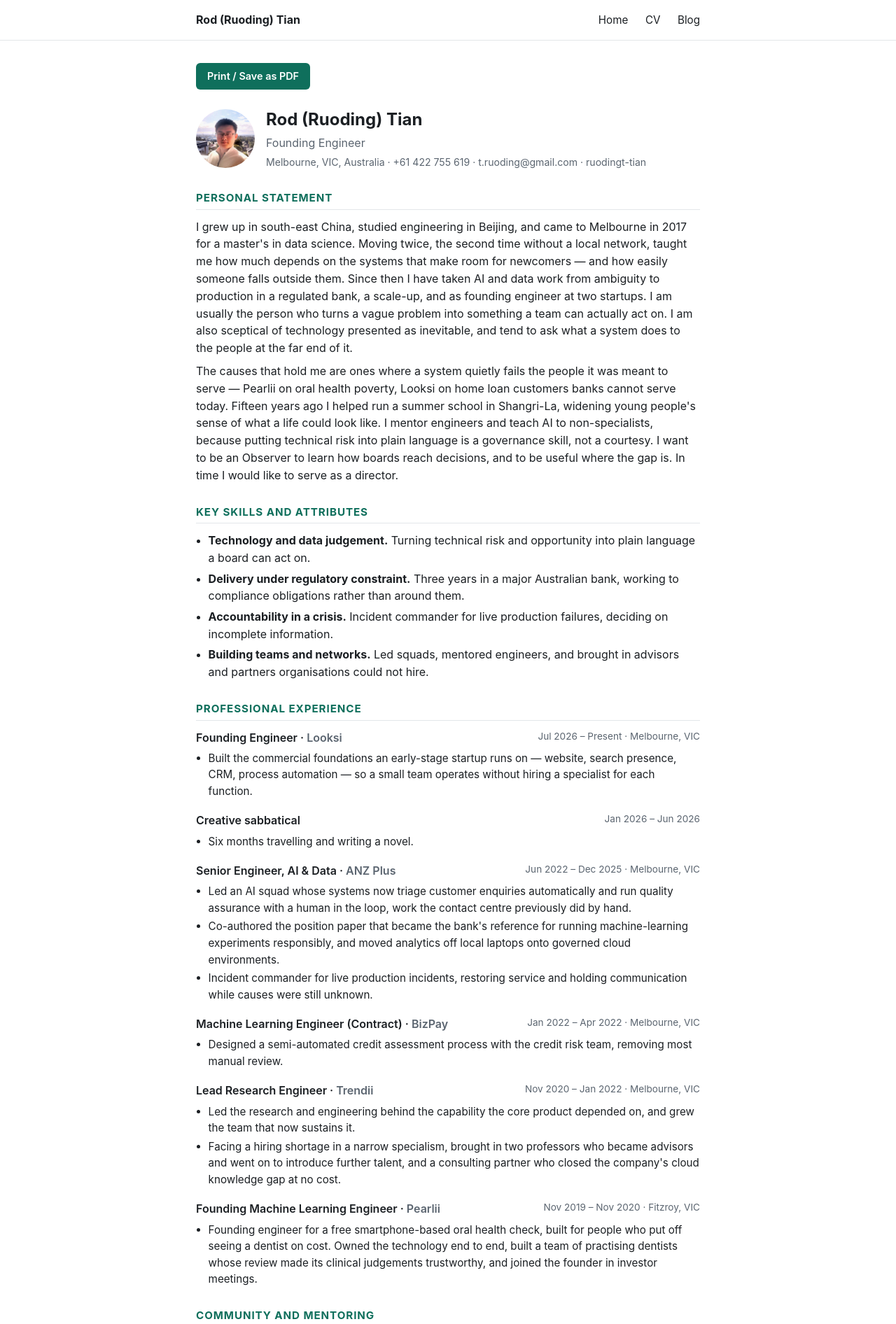
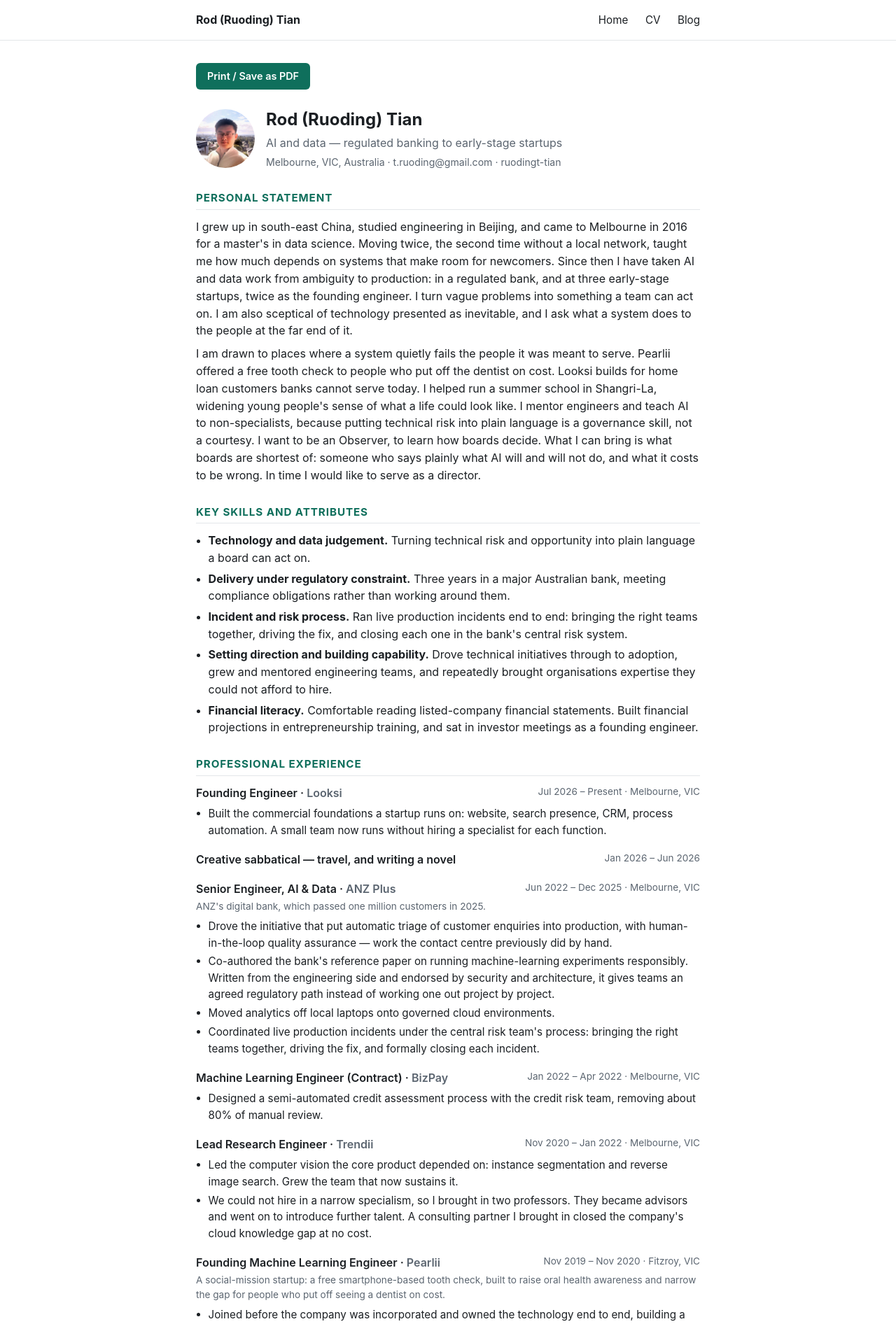
Before and after one commit to ruodingt/ruodingt.github.io, a Jekyll site: the page built from cv/index.md, in a window 1280 px wide. Shown: the top 1892 px of the page at 70% size. Built offline with Jekyll 4.4.1, drawn with Linux system fonts in a browser that asks for light colours; some of the changed text lies outside the part shown.

Commit message:
Rewrite the board CV for the Observership application
Align every claim with what the essays say and cut the padding.

- Statement: 282 -> 238 words, longest sentence 52 -> 28. Fix the
  arrival year (2016, not 2017), which also resolves the NTU exchange
  falling outside the master's.
- Downgrade "incident commander ... deciding on incomplete information"
  to coordinator working to the central risk team's process. The old
  wording claimed more than the role was, and would not survive an
  interview question.
- Drop the squad-leadership claim at ANZ in favour of driving the
  initiative, and reword the matching attribute so the CV does not
  assert in one place what it declines in another.
- Pearlii is a social-mission startup, not a social enterprise: the
  essay says it only aspired to incorporate as one.
- Add the numbers and specifics that were missing: 80% of manual review,
  one million ANZ Plus customers, computer vision named as instance
  segmentation and reverse image search, joined Pearlii pre-incorporation.
- Add financial literacy as an attribute; tell the advisor-network story
  once instead of three times; add an arts and culture entry.
- Phone is print-only now, so it stays out of a crawlable page but still
  reaches the panel in the PDF.

Co-Authored-By: Claude Opus 5 <noreply@anthropic.com>

```diff
--- a/_data/cv.yml
+++ b/_data/cv.yml
@@ -1,5 +1,5 @@
 name: "Rod (Ruoding) Tian"
-current_role: "Founding Engineer"
+current_role: "AI and data &mdash; regulated banking to early-stage startups"
 location: "Melbourne, VIC, Australia"
 email: "t.ruoding@gmail.com"
 phone: "+61 422 755 619"
@@ -9,18 +9,20 @@ linkedin: "https://www.linkedin.com/in/ruodingt-tian/"
 # words, at the top, covering who you are, professional value, community
 # connection, and values/motivation.
 statement:
-  - "I grew up in south-east China, studied engineering in Beijing, and came to Melbourne in 2017 for a master's in data science. Moving twice, the second time without a local network, taught me how much depends on the systems that make room for newcomers &mdash; and how easily someone falls outside them. Since then I have taken AI and data work from ambiguity to production in a regulated bank, a scale-up, and as founding engineer at two startups. I am usually the person who turns a vague problem into something a team can actually act on. I am also sceptical of technology presented as inevitable, and tend to ask what a system does to the people at the far end of it."
-  - "The causes that hold me are ones where a system quietly fails the people it was meant to serve &mdash; Pearlii on oral health poverty, Looksi on home loan customers banks cannot serve today. Fifteen years ago I helped run a summer school in Shangri-La, widening young people's sense of what a life could look like. I mentor engineers and teach AI to non-specialists, because putting technical risk into plain language is a governance skill, not a courtesy. I want to be an Observer to learn how boards reach decisions, and to be useful where the gap is. In time I would like to serve as a director."
+  - "I grew up in south-east China, studied engineering in Beijing, and came to Melbourne in 2016 for a master's in data science. Moving twice, the second time without a local network, taught me how much depends on systems that make room for newcomers. Since then I have taken AI and data work from ambiguity to production: in a regulated bank, and at three early-stage startups, twice as the founding engineer. I turn vague problems into something a team can act on. I am also sceptical of technology presented as inevitable, and I ask what a system does to the people at the far end of it."
+  - "I am drawn to places where a system quietly fails the people it was meant to serve. Pearlii offered a free tooth check to people who put off the dentist on cost. Looksi builds for home loan customers banks cannot serve today. I helped run a summer school in Shangri-La, widening young people's sense of what a life could look like. I mentor engineers and teach AI to non-specialists, because putting technical risk into plain language is a governance skill, not a courtesy. I want to be an Observer, to learn how boards decide. What I can bring is what boards are shortest of: someone who says plainly what AI will and will not do, and what it costs to be wrong. In time I would like to serve as a director."
 
 attributes:
   - title: "Technology and data judgement"
     detail: "Turning technical risk and opportunity into plain language a board can act on."
   - title: "Delivery under regulatory constraint"
-    detail: "Three years in a major Australian bank, working to compliance obligations rather than around them."
-  - title: "Accountability in a crisis"
-    detail: "Incident commander for live production failures, deciding on incomplete information."
-  - title: "Building teams and networks"
-    detail: "Led squads, mentored engineers, and brought in advisors and partners organisations could not hire."
+    detail: "Three years in a major Australian bank, meeting compliance obligations rather than working around them."
+  - title: "Incident and risk process"
+    detail: "Ran live production incidents end to end: bringing the right teams together, driving the fix, and closing each one in the bank's central risk system."
+  - title: "Setting direction and building capability"
+    detail: "Drove technical initiatives through to adoption, grew and mentored engineering teams, and repeatedly brought organisations expertise they could not afford to hire."
+  - title: "Financial literacy"
+    detail: "Comfortable reading listed-company financial statements. Built financial projections in entrepreneurship training, and sat in investor meetings as a founding engineer."
 
 experience:
   - company: "Looksi"
@@ -28,56 +30,57 @@ experience:
     dates: "Jul 2026 &ndash; Present"
     location: "Melbourne, VIC"
     achievements:
-      - "Built the commercial foundations an early-stage startup runs on &mdash; website, search presence, CRM, process automation &mdash; so a small team operates without hiring a specialist for each function."
-  - title: "Creative sabbatical"
+      - "Built the commercial foundations a startup runs on: website, search presence, CRM, process automation. A small team now runs without hiring a specialist for each function."
+  - title: "Creative sabbatical &mdash; travel, and writing a novel"
     dates: "Jan 2026 &ndash; Jun 2026"
-    achievements:
-      - "Six months travelling and writing a novel."
   - company: "ANZ Plus"
     title: "Senior Engineer, AI &amp; Data"
     dates: "Jun 2022 &ndash; Dec 2025"
     location: "Melbourne, VIC"
+    context: "ANZ's digital bank, which passed one million customers in 2025."
     achievements:
-      - "Led an AI squad whose systems now triage customer enquiries automatically and run quality assurance with a human in the loop, work the contact centre previously did by hand."
-      - "Co-authored the position paper that became the bank's reference for running machine-learning experiments responsibly, and moved analytics off local laptops onto governed cloud environments."
-      - "Incident commander for live production incidents, restoring service and holding communication while causes were still unknown."
+      - "Drove the initiative that put automatic triage of customer enquiries into production, with human-in-the-loop quality assurance &mdash; work the contact centre previously did by hand."
+      - "Co-authored the bank's reference paper on running machine-learning experiments responsibly. Written from the engineering side and endorsed by security and architecture, it gives teams an agreed regulatory path instead of working one out project by project."
+      - "Moved analytics off local laptops onto governed cloud environments."
+      - "Coordinated live production incidents under the central risk team's process: bringing the right teams together, driving the fix, and formally closing each incident."
   - company: "BizPay"
     title: "Machine Learning Engineer (Contract)"
     dates: "Jan 2022 &ndash; Apr 2022"
     location: "Melbourne, VIC"
     achievements:
-      - "Designed a semi-automated credit assessment process with the credit risk team, removing most manual review."
+      - "Designed a semi-automated credit assessment process with the credit risk team, removing about 80% of manual review."
   - company: "Trendii"
     title: "Lead Research Engineer"
     dates: "Nov 2020 &ndash; Jan 2022"
     location: "Melbourne, VIC"
     achievements:
-      - "Led the research and engineering behind the capability the core product depended on, and grew the team that now sustains it."
-      - "Facing a hiring shortage in a narrow specialism, brought in two professors who became advisors and went on to introduce further talent, and a consulting partner who closed the company's cloud knowledge gap at no cost."
+      - "Led the computer vision the core product depended on: instance segmentation and reverse image search. Grew the team that now sustains it."
+      - "We could not hire in a narrow specialism, so I brought in two professors. They became advisors and went on to introduce further talent. A consulting partner I brought in closed the company's cloud knowledge gap at no cost."
   - company: "Pearlii"
     title: "Founding Machine Learning Engineer"
     dates: "Nov 2019 &ndash; Nov 2020"
     location: "Fitzroy, VIC"
+    context: "A social-mission startup: a free smartphone-based tooth check, built to raise oral health awareness and narrow the gap for people who put off seeing a dentist on cost."
     achievements:
-      - "Founding engineer for a free smartphone-based oral health check, built for people who put off seeing a dentist on cost. Owned the technology end to end, built a team of practising dentists whose review made its clinical judgements trustworthy, and joined the founder in investor meetings."
+      - "Joined before the company was incorporated and owned the technology end to end, building a panel of practising dentists whose review made its clinical judgements trustworthy."
+      - "Joined the founder in investor meetings."
 
 community:
-  - title: "Youth cultural education, Shangri-La"
-    detail: "Residential summer school introducing young people to Chinese cultural traditions and Tibetan Buddhist scholarship, taught by visiting scholars; participant, then staff."
-  - title: "Connecting people and institutions"
-    detail: "Professors into advisory roles, and an industry partner for a PhD group whose Australian Research Council application would otherwise have lapsed &mdash; the two reached agreement and the application went ahead."
+  - title: "Youth development program, Shangri-La, China"
+    detail: "A residential summer school that introduces young people to Chinese cultural traditions and Tibetan Buddhist scholarship, taught by visiting scholars. Participant, then staff."
+  - title: "Connecting a research group with industry"
+    detail: "A PhD group's Australian Research Council application needed an industry partner it did not have, and would have lapsed without one. I found the partner, the two sides reached agreement, and the application went ahead."
   - title: "Mentoring and teaching"
     detail: "Informal mentoring of engineers, and AI workshops for colleagues without a technical background."
+  - title: "Arts and culture"
+    detail: "Six months in 2026 writing a novel, and a long interest in the history, art and culture of East Asia. I asked the University of Melbourne Library to acquire a documentary on the artist Mu Xin, and it is now in the collection."
 
 education:
   - degree: "Master of Data Science"
     institution: "University of Melbourne"
     dates: "2018"
     location: "Melbourne, VIC"
-  - degree: "Entrepreneurship Program, Winter Exchange"
-    institution: "Nanyang Technological University"
-    dates: "2016"
-    note: "Melbourne Global Scholars Award and Engineering Exchange Scholarship."
+    note: "Included an entrepreneurship exchange at Nanyang Technological University, Singapore, covering business modelling and financial projection. Melbourne Global Scholars Award and Engineering Exchange Scholarship."
   - degree: "Bachelor of Engineering (Opto-electronics)"
     institution: "Beihang University (BUAA), Beijing"
     institution_url: "https://ev.buaa.edu.cn/"
--- a/assets/css/main.scss
+++ b/assets/css/main.scss
@@ -89,6 +89,8 @@ a:hover { text-decoration: underline; }
 .cv-header .cv-tagline { color: var(--muted); margin: 0; }
 .cv-contact { font-size: 0.88rem; color: var(--muted); margin: 0.3rem 0 0; }
 .cv-contact a { color: var(--muted); }
+/* Phone is for the PDF a selection panel receives, not for a crawlable page. */
+.cv-phone { display: none; }
 
 .cv-summary { margin-bottom: 1.5rem; }
 .cv-statement { margin: 0 0 0.5rem; }
@@ -179,6 +181,7 @@ a:hover { text-decoration: underline; }
   a { color: var(--ink); text-decoration: none; }
   .cv-section h2 { color: var(--ink); page-break-after: avoid; break-after: avoid; margin-top: 0.8rem; margin-bottom: 0.35rem; padding-bottom: 0.12rem; }
   .cv-header { margin-bottom: 0.8rem; }
+  .cv-phone { display: inline; }
   .cv-photo { width: 68px; height: 68px; }
   .cv-statement { margin-bottom: 0.35rem; }
   .cv-attributes li { margin-bottom: 0.15rem; }
--- a/cv/index.md
+++ b/cv/index.md
@@ -14,7 +14,7 @@ permalink: /board-cv/
   <div class="cv-identity">
     <h1>{{ site.data.cv.name }}</h1>
     <p class="cv-tagline">{{ site.data.cv.current_role }}</p>
-    <p class="cv-contact">{{ site.data.cv.location }} &middot; {{ site.data.cv.phone }} &middot; <a href="mailto:{{ site.data.cv.email }}">{{ site.data.cv.email }}</a> &middot; <a href="{{ site.data.cv.linkedin }}">{{ site.data.cv.linkedin | remove: "https://www." | remove: "linkedin.com/in/" | remove: "/" }}</a></p>
+    <p class="cv-contact">{{ site.data.cv.location }}<span class="cv-phone"> &middot; {{ site.data.cv.phone }}</span> &middot; <a href="mailto:{{ site.data.cv.email }}">{{ site.data.cv.email }}</a> &middot; <a href="{{ site.data.cv.linkedin }}">{{ site.data.cv.linkedin | remove: "https://www." | remove: "linkedin.com/in/" | remove: "/" }}</a></p>
   </div>
 </div>
 
@@ -42,11 +42,14 @@ permalink: /board-cv/
       <span class="cv-entry-title">{{ job.title }}{% if job.company %} &middot; <span class="cv-entry-company">{{ job.company }}</span>{% endif %}</span>
       <span class="cv-entry-dates">{{ job.dates }}{% if job.location %} &middot; {{ job.location }}{% endif %}</span>
     </div>
+    {% if job.context %}<p class="cv-entry-context">{{ job.context }}</p>{% endif %}
+    {% if job.achievements %}
     <ul>
       {% for item in job.achievements %}
       <li>{% if item contains "[TO ADD" %}<span class="cv-todo">{{ item }}</span>{% else %}{{ item }}{% endif %}</li>
       {% endfor %}
     </ul>
+    {% endif %}
   </div>
   {% endfor %}
 </section>
```
